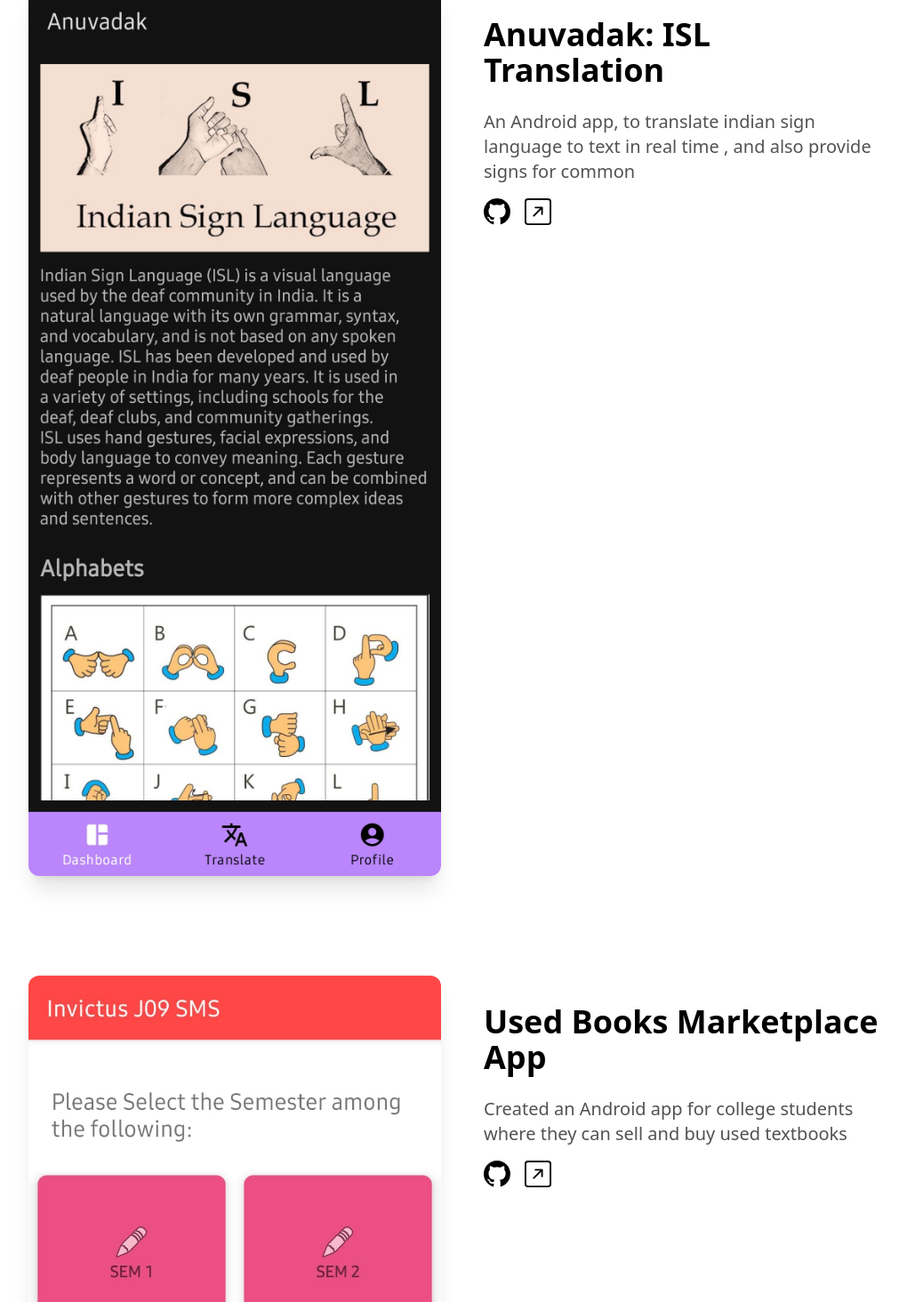
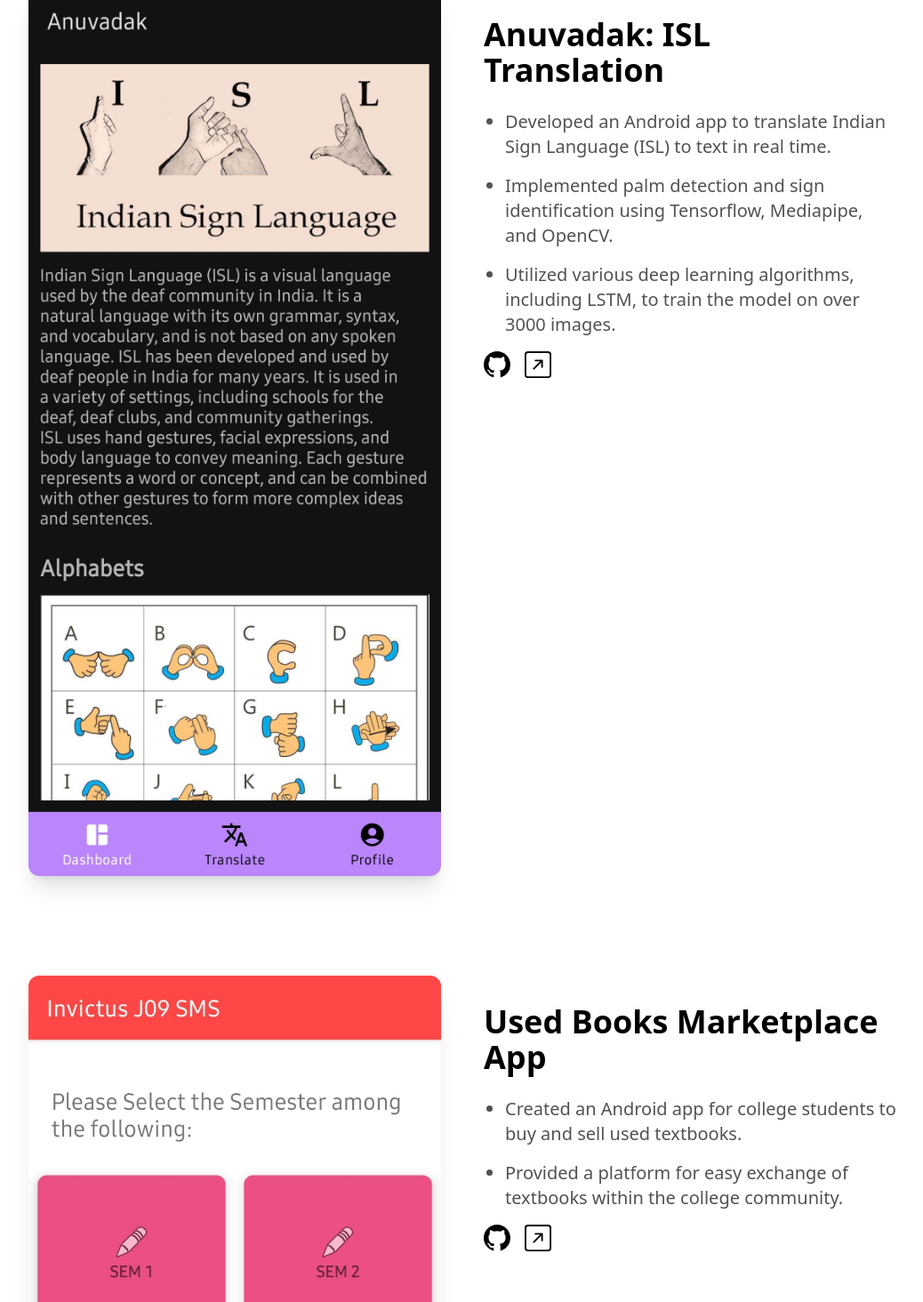
Before and after one commit to abmath113/AbhishekPortfolio, a Next.js app: page / in a window 1280 px wide. Shown: the part 2286-3750 px from the top of the page at 89% size, without its empty margins (120-1158 px from the left). Built offline with nearby package versions, Linux system fonts and the light colour scheme.

Commit message:
Improved Project description layout

```diff
--- a/components/ProjectsSection.tsx
+++ b/components/ProjectsSection.tsx
@@ -1,34 +1,32 @@
-import React from "react"
-import Image from "next/image"
-import Link from "next/link"
-import SlideUp from "./SlideUp"
-import { BsGithub, BsArrowUpRightSquare } from "react-icons/bs"
+import React from "react";
+import Image from "next/image";
+import Link from "next/link";
+import SlideUp from "./SlideUp";
+import { BsGithub, BsArrowUpRightSquare } from "react-icons/bs";
 
 const projects = [
   {
     name: "Anuvadak: ISL Translation",
-    description:
-      "An Android app, to translate indian sign language to text in real time , and also provide signs for common",
+    points: [
+      "Developed an Android app to translate Indian Sign Language (ISL) to text in real time.",
+      "Implemented palm detection and sign identification using Tensorflow, Mediapipe, and OpenCV.",
+      "Utilized various deep learning algorithms, including LSTM, to train the model on over 3000 images.",
+    ],
     image: "/thankfulthoughts.png",
     github: "https://github.com/abmath113/Anuvadak",
     link: "https://github.com/abmath113/Anuvadak",
   },
   {
     name: "Used Books Marketplace App",
-    description: "Created an Android app for college students where they can sell and buy used textbooks",
+    points: [
+      "Created an Android app for college students to buy and sell used textbooks.",
+      "Provided a platform for easy exchange of textbooks within the college community.",
+    ],
     image: "/booksapp.jpg",
     github: "https://github.com/abmath113/Android-Marketplace-App",
     link: "https://github.com/abmath113/Android-Marketplace-App",
   },
-  // {
-  //   name: "Kator Family Photos",
-  //   description:
-  //     "Kator Family Photos is a photos and video digitization service in the LA area.",
-  //   image: "/familyphotos.png",
-  //   github: "https://github.com/hqasmei/katorfamilyphotos",
-  //   link: "https://katorfamilyphotos.com/",
-  // },
-]
+];
 
 const ProjectsSection = () => {
   return (
@@ -39,7 +37,6 @@ const ProjectsSection = () => {
         </span>
         <hr className="w-6 h-1 mx-auto my-4 bg-blue-500 border-0 rounded"></hr>
       </h1>
-
 
       <div className="flex flex-col space-y-28">
         {projects.map((project, idx) => {
@@ -60,9 +57,13 @@ const ProjectsSection = () => {
                   </div>
                   <div className="mt-8 md:w-1/2">
                     <h1 className="text-4xl font-bold mb-6">{project.name}</h1>
-                    <p className="text-xl leading-7 mb-4 text-neutral-600 dark:text-neutral-400">
-                      {project.description}
-                    </p>
+                    <ul className="list-disc pl-6">
+                      {project.points.map((point, index) => (
+                        <li key={index} className="text-xl leading-7 mb-4 text-neutral-600 dark:text-neutral-400">
+                          {point}
+                        </li>
+                      ))}
+                    </ul>
                     <div className="flex flex-row align-bottom space-x-4">
                       <Link href={project.github} target="_blank">
                         <BsGithub
@@ -81,12 +82,11 @@ const ProjectsSection = () => {
                 </div>
               </SlideUp>
             </div>
-          )
+          );
         })}
-
       </div>
     </section>
-  )
-}
+  );
+};
 
-export default ProjectsSection
+export default ProjectsSection;
```
Lines whose indentation alone changed are shown as unchanged.
